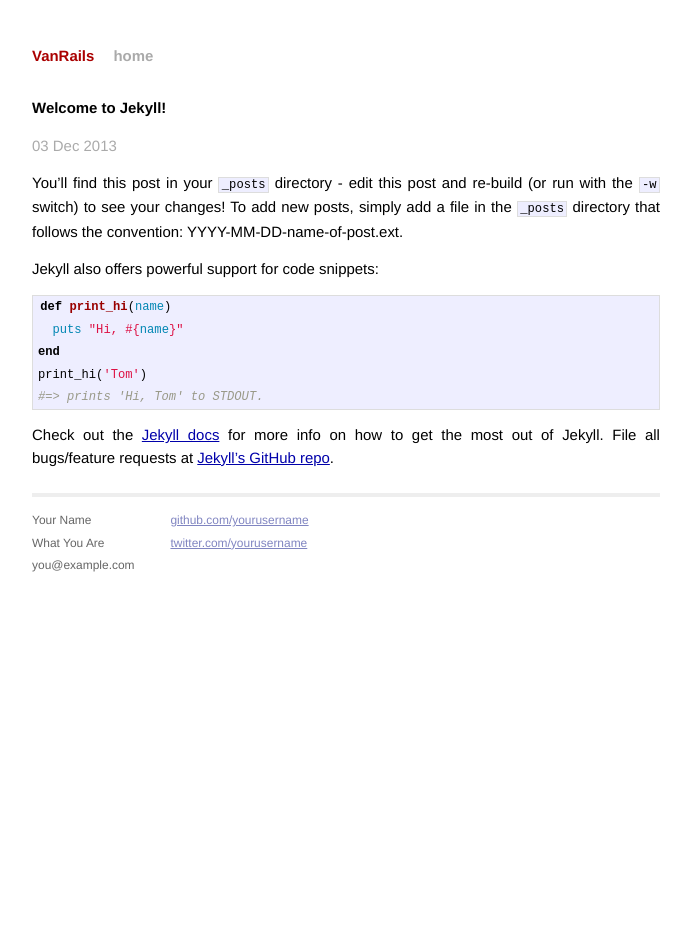
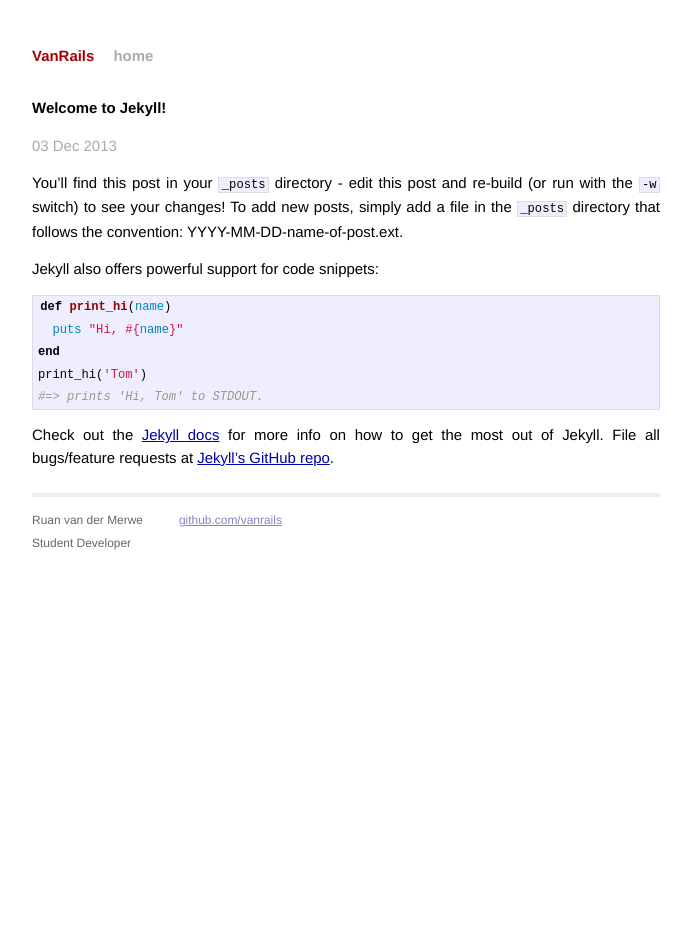
Before and after one commit to vanrails/vanrails.github.io, a Jekyll site: the page built from _posts/2013-12-03-welcome-to-jekyll.markdown, in a window 1280 px wide. Shown: the whole page, without its empty margins (294-985 px from the left). Built offline with Jekyll 4.4.1, drawn with Linux system fonts in a browser that asks for light colours; Markdown is read by kramdown in place of the engine named in the settings.

Commit message:
added profile info

```diff
--- a/_layouts/default.html
+++ b/_layouts/default.html
@@ -26,15 +26,15 @@
           <div class="footer">
             <div class="contact">
               <p>
-                Your Name<br />
-                What You Are<br />
-                you@example.com
+                Ruan van der Merwe<br />
+                Student Developer<br />
+                <!-- you@example.com -->
               </p>
             </div>
             <div class="contact">
               <p>
-                <a href="https://github.com/yourusername">github.com/yourusername</a><br />
-                <a href="https://twitter.com/yourusername">twitter.com/yourusername</a><br />
+                <a href="https://github.com/vanrails">github.com/vanrails</a><br />
+                <!-- <a href="https://twitter.com/yourusername">twitter.com/yourusername</a><br /> -->
               </p>
             </div>
           </div>
--- a/index.html
+++ b/index.html
@@ -1,6 +1,6 @@
 ---
 layout: default
-title: Your New Jekyll Site
+title: vanrails - blog
 ---
 
 <div id="home">
```
